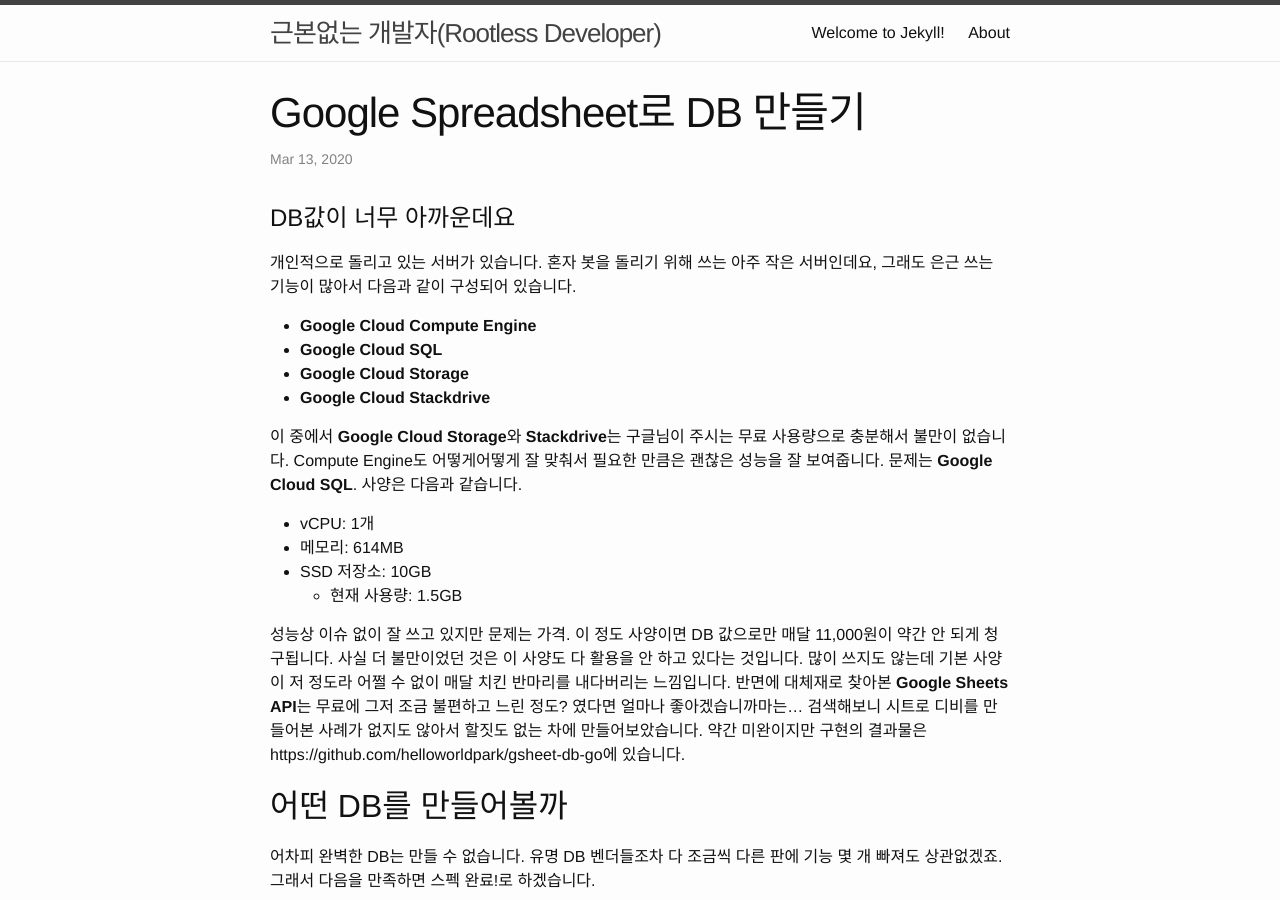
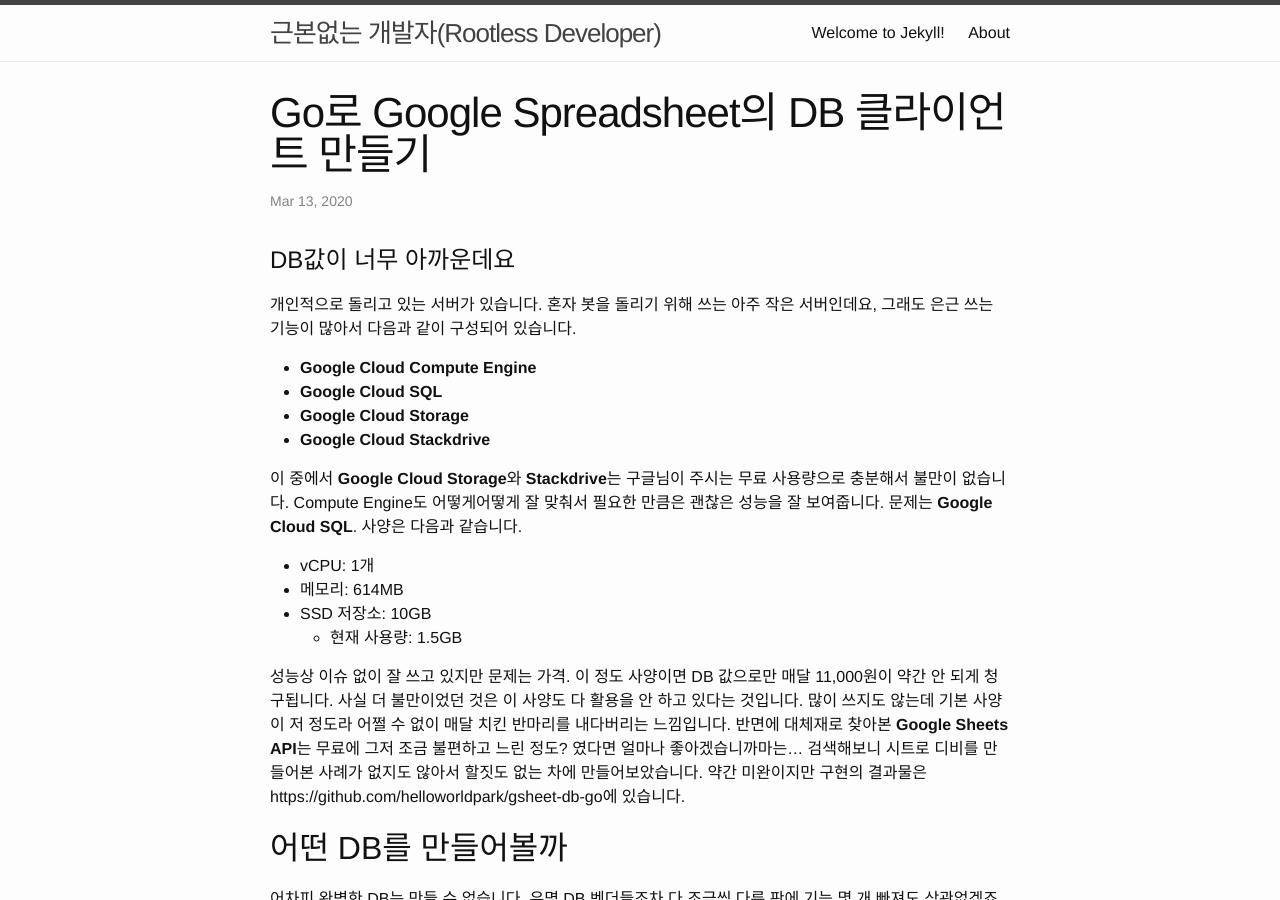
Before and after one commit to helloworldpark/helloworldpark.github.com, a Jekyll site: the page built from _posts/2020-03-14-Google Spreadsheet로 DB 만들기.md, in a window 1280 px wide and 900 px high. Built offline with Jekyll 4.4.1, drawn with Linux system fonts in a browser that asks for light colours; comment, search, counter and statistics services are not loaded.

Commit message:
Google Spreadsheet로 DB 만들기 수정3

```diff
--- a/_posts/2020-03-14-Google Spreadsheet로 DB 만들기.md
+++ b/_posts/2020-03-14-Google Spreadsheet로 DB 만들기.md
@@ -1,6 +1,6 @@
 ---
 layout: post
-title:  "Google Spreadsheet로 DB 만들기"
+title:  "Go로 Google Spreadsheet의 DB 클라이언트 만들기"
 date:   2020-03-14 00:00:00 +0900
 categories: jekyll update
 ---
```
